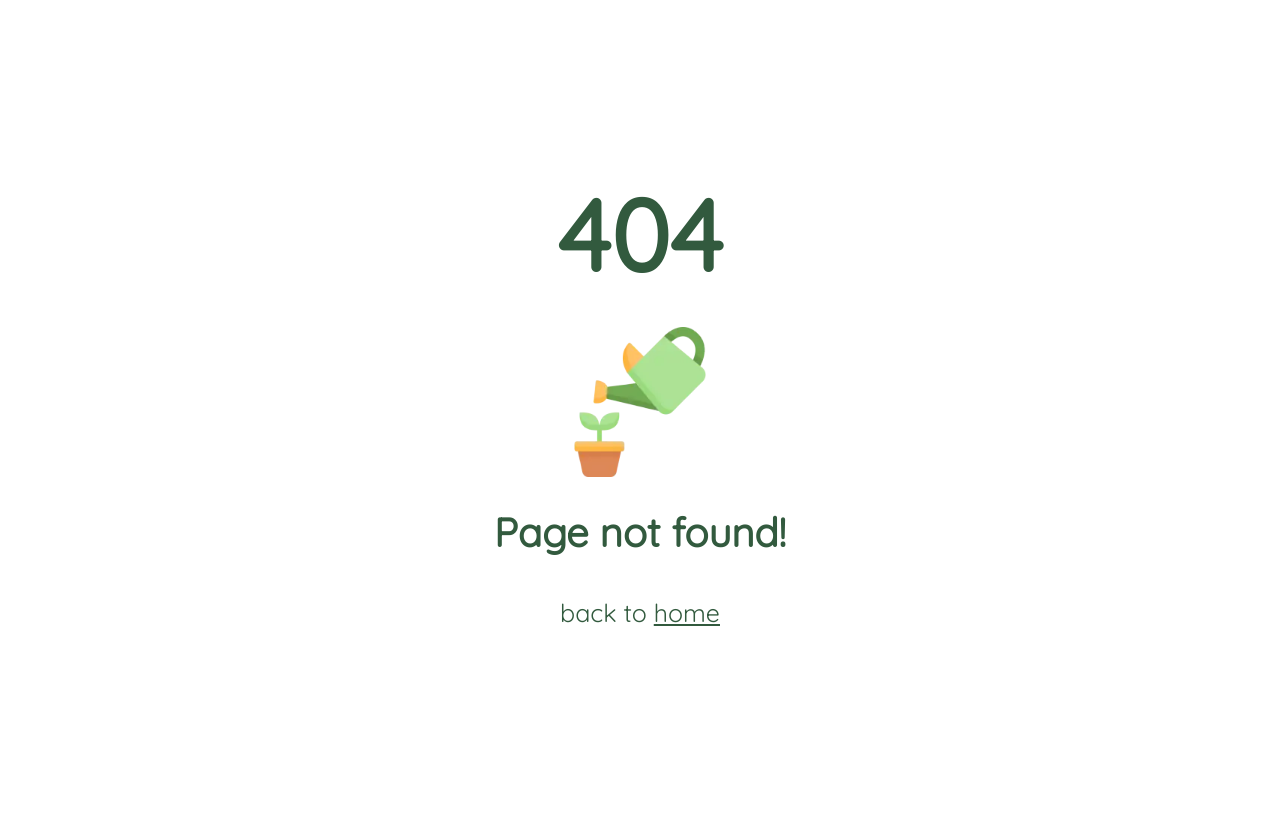
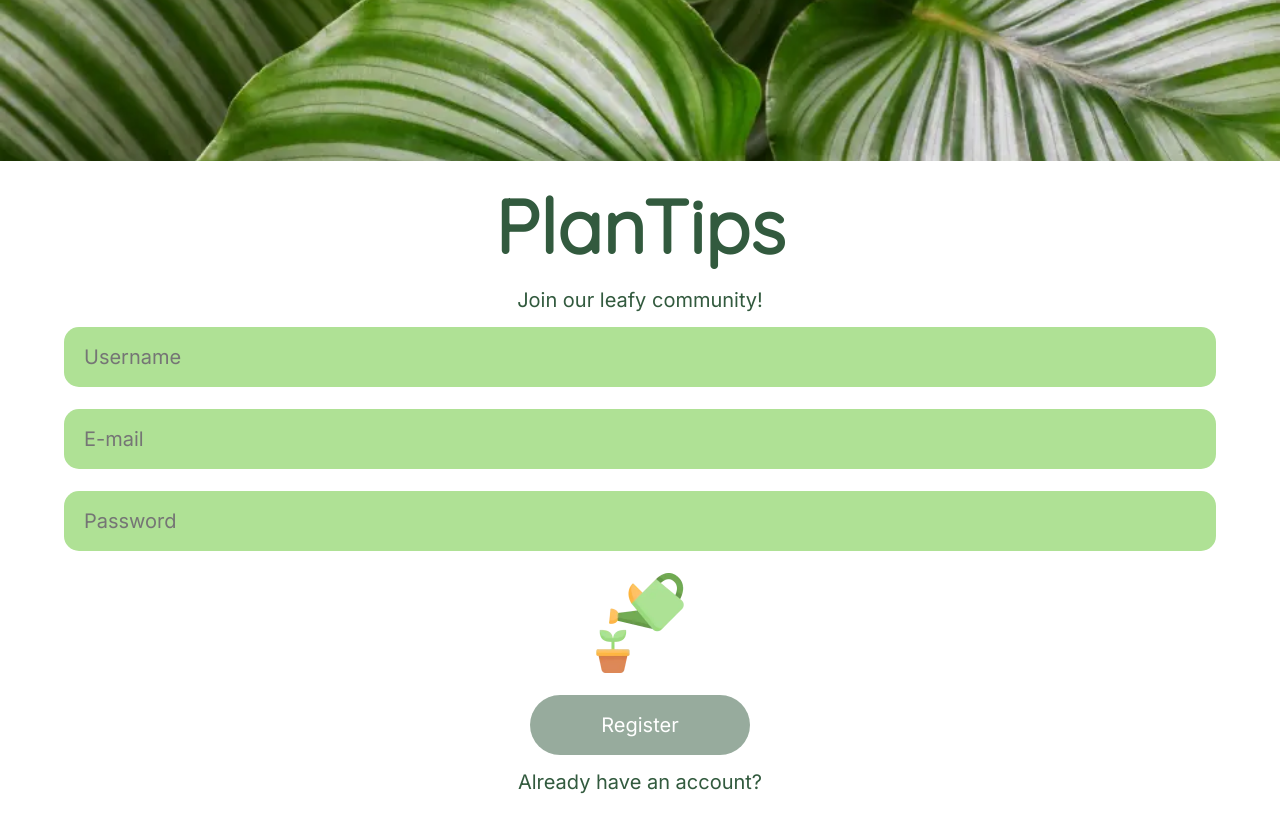
Before and after one commit to AnnaMaPe/plantips_front, a React (Create React App) app: page /register in a window 1280 px wide. Before the commit this address had no page. Built offline with nearby package versions, Linux system fonts and the light colour scheme.

Commit message:
Create route to RegisterPage

```diff
--- a/src/pages/RegisterPage/RegisterPage.tsx
+++ b/src/pages/RegisterPage/RegisterPage.tsx
@@ -1,3 +1,4 @@
+import { RegisterForm } from "../../components/RegisterForm/RegisterForm";
 import FormPageStyled from "../shared/FormPageStyled";
 
 const RegisterPage = (): JSX.Element => {
@@ -13,6 +14,7 @@ const RegisterPage = (): JSX.Element => {
       <span className="register__introduction">welcome to</span>
       <h1 className="register__title">PlanTips</h1>
       <span className="register_sub-title">Join our leafy community!</span>
+      <RegisterForm />
       <span className="register__info">Already have an account?</span>
     </FormPageStyled>
   );
--- a/src/routers/routes.tsx
+++ b/src/routers/routes.tsx
@@ -8,6 +8,7 @@ import LoginPage from "../pages/LoginPage/LoginPage";
 import { MyTipsPage } from "../pages/MyTipsPage/MyTipsPage";
 import { NotFoundPage } from "../pages/NotFoundPage/NotFoundPage";
 import { paths } from "./paths";
+import RegisterPage from "../pages/RegisterPage/RegisterPage";
 
 const routes: RouteObject[] = [
   {
@@ -17,6 +18,7 @@ const routes: RouteObject[] = [
     children: [
       { path: paths.slash, element: <ProtectedRoute element={<HomePage />} /> },
       { path: paths.login, element: <LoginPage /> },
+      { path: paths.register, element: <RegisterPage /> },
       {
         path: paths.myTips,
         element: <ProtectedRoute element={<MyTipsPage />} />,
```
